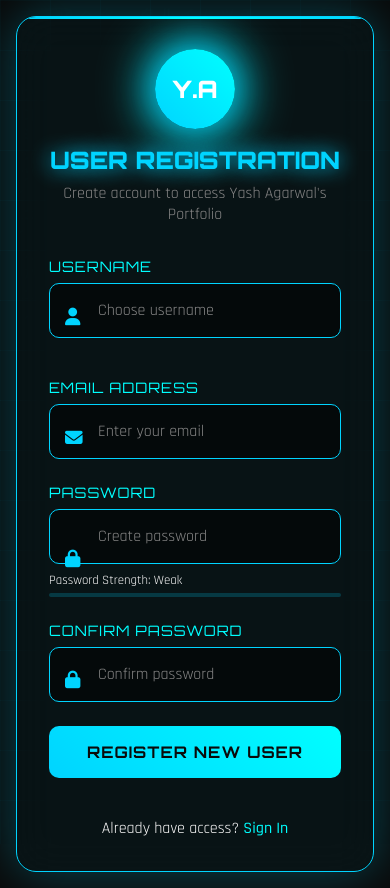
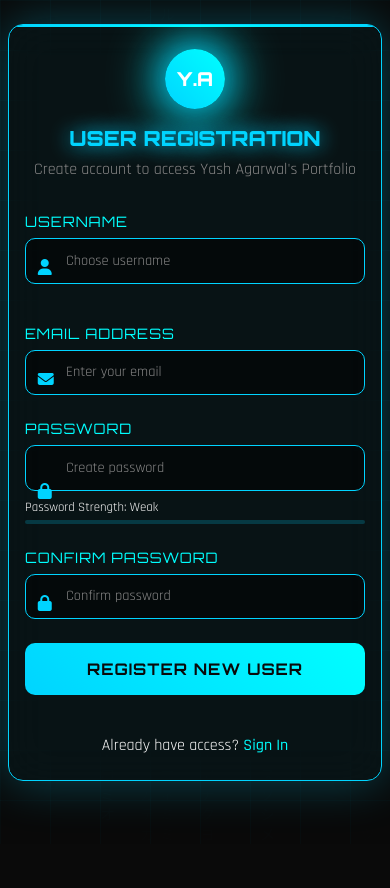
Before and after one commit to yashagarwal16/MY_Portfolio, a website: page auth/signup.html in a window 390 px wide. After the commit the page ends 844 px from the top, so only its background shows below. Drawn offline with Linux system fonts and the light colour scheme.

Commit message:
Update signup.html

```diff
--- a/auth/signup.html
+++ b/auth/signup.html
@@ -3,7 +3,7 @@
 <head>
     <meta charset="UTF-8">
     <meta name="viewport" content="width=device-width, initial-scale=1.0">
-    <title>Sign Up - JARVIS Portfolio Registration</title>
+    <title>Sign Up - Portfolio Registration</title>
 
     <!-- Fonts -->
     <link href="https://fonts.googleapis.com/css2?family=Orbitron:wght@400;700;900&family=Rajdhani:wght@300;400;500;600;700&display=swap" rel="stylesheet">
@@ -39,11 +39,10 @@
             background: var(--bg-primary);
             color: var(--text-primary);
             min-height: 100vh;
-            display: flex;
-            align-items: center;
-            justify-content: center;
             position: relative;
-            overflow: hidden;
+            padding: 2rem 1rem;
+            overflow-x: hidden;
+            overflow-y: auto;
         }
 
         /* Matrix Background */
@@ -79,10 +78,12 @@
             padding: 3rem;
             width: 100%;
             max-width: 500px;
+            margin: 0 auto;
             position: relative;
             overflow: hidden;
             backdrop-filter: blur(20px);
             box-shadow: 0 0 50px rgba(0, 212, 255, 0.3);
+            min-height: fit-content;
         }
 
         .auth-container::before {
@@ -207,9 +208,17 @@
             border-radius: 2px;
         }
 
-        .strength-weak { background: var(--jarvis-red); }
-        .strength-medium { background: var(--jarvis-gold); }
-        .strength-strong { background: var(--jarvis-green); }
+        .strength-weak {
+            background: var(--jarvis-red);
+        }
+
+        .strength-medium {
+            background: var(--jarvis-gold);
+        }
+
+        .strength-strong {
+            background: var(--jarvis-green);
+        }
 
         .auth-btn {
             width: 100%;
@@ -310,30 +319,50 @@
 
         /* Animations */
         @keyframes grid-pulse {
-            0%, 100% { opacity: 0.1; }
-            50% { opacity: 0.3; }
+            0%, 100% {
+                opacity: 0.1;
+            }
+            50% {
+                opacity: 0.3;
+            }
         }
 
         @keyframes top-scan {
-            0% { transform: translateX(-100%); }
-            100% { transform: translateX(100%); }
+            0% {
+                transform: translateX(-100%);
+            }
+            100% {
+                transform: translateX(100%);
+            }
         }
 
         @keyframes logo-pulse {
-            0%, 100% { box-shadow: 0 0 20px var(--jarvis-blue); }
-            50% { box-shadow: 0 0 40px var(--jarvis-blue), 0 0 60px var(--jarvis-cyan); }
+            0%, 100% {
+                box-shadow: 0 0 20px var(--jarvis-blue);
+            }
+            50% {
+                box-shadow: 0 0 40px var(--jarvis-blue), 0 0 60px var(--jarvis-cyan);
+            }
         }
 
         @keyframes spin {
-            0% { transform: rotate(0deg); }
-            100% { transform: rotate(360deg); }
+            0% {
+                transform: rotate(0deg);
+            }
+            100% {
+                transform: rotate(360deg);
+            }
         }
 
         /* Responsive */
         @media (max-width: 768px) {
+            body {
+                padding: 1rem;
+            }
+
             .auth-container {
-                margin: 1rem;
-                padding: 2rem;
+                padding: 2rem 1.5rem;
+                margin: 1rem auto;
             }
 
             .auth-title {
@@ -342,6 +371,37 @@
 
             .form-row {
                 grid-template-columns: 1fr;
+            }
+
+            .auth-logo {
+                width: 60px;
+                height: 60px;
+                font-size: 1.2rem;
+            }
+        }
+
+        @media (max-width: 480px) {
+            body {
+                padding: 0.5rem;
+            }
+
+            .auth-container {
+                padding: 1.5rem 1rem;
+                border-radius: 15px;
+            }
+
+            .auth-title {
+                font-size: 1.3rem;
+            }
+
+            .form-input {
+                padding: 0.8rem 0.8rem 0.8rem 2.5rem;
+                font-size: 0.9rem;
+            }
+
+            .input-icon {
+                left: 0.8rem;
+                font-size: 1rem;
             }
         }
     </style>
```
